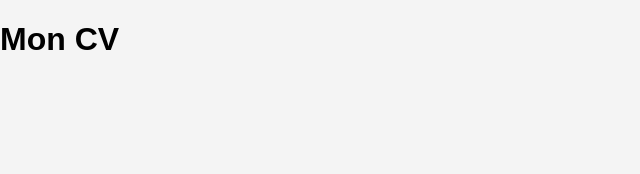
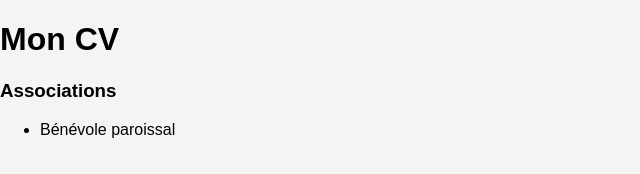
Before and after one commit to aurelsan1945/mon-cv, a plain HTML site: page index.html in a window 1280 px wide. Shown: the whole page, without its empty margins (0-640 px from the left). Drawn offline with Linux system fonts and the light colour scheme.

Commit message:
mise en place de la section associations

```diff
--- a/index.html
+++ b/index.html
@@ -8,5 +8,12 @@
 </head>
 <body>
     <h1>Mon CV</h1>
+    <section id="associations">
+        <h3>Associations</h3>
+        <ul>
+            <li>Bénévole paroissal</li>
+        </ul>
+    </section>
+
 </body>
 </html>
```
